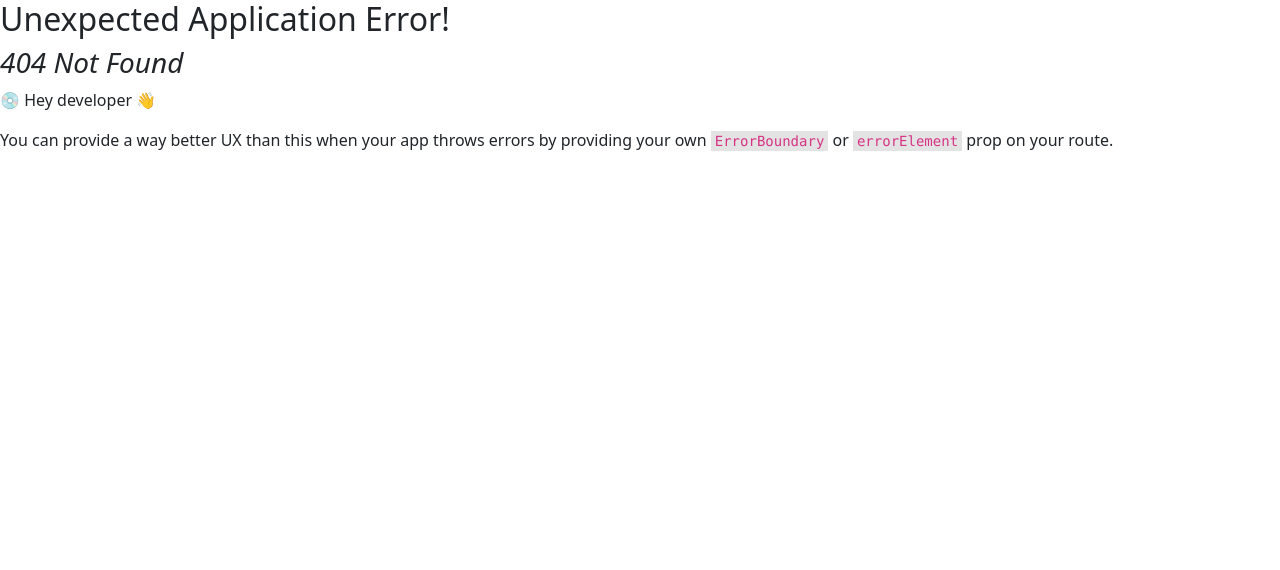
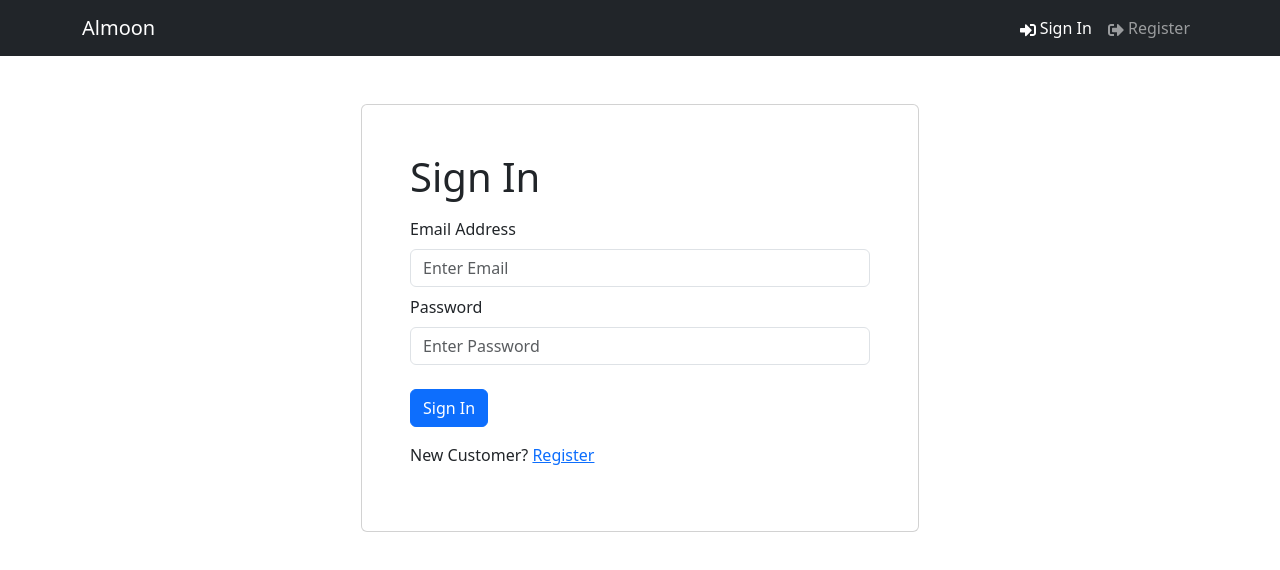
Before and after one commit to gusthescripter/Almoon, a React (Vite) app in the folder frontend/: page /login in a window 1280 px wide. Before the commit this address had no page. Shown: the top 570 px of the page. Built offline with nearby package versions, Linux system fonts and the light colour scheme.

Commit message:
added login page

```diff
--- /dev/null
+++ b/frontend/src/components/FormContainer.jsx
@@ -0,0 +1,15 @@
+import { Container, Row, Col } from 'react-bootstrap';
+
+const FormContainer = ({ children }) => {
+	return (
+		<Container>
+			<Row className='justify-content-md-center mt-5'>
+				<Col xs={ 12 } md={ 6 } className='card p-5'>
+					{ children }
+				</Col>
+			</Row>
+		</Container>
+	)
+}
+
+export default FormContainer
--- a/frontend/src/main.jsx
+++ b/frontend/src/main.jsx
@@ -10,11 +10,14 @@
 	RouterProvider,
 } from 'react-router-dom';
 import HomeScreen from './screens/HomeScreen';
+import LoginScreen from './screens/LoginScreen.jsx';
+
 
 const router = createBrowserRouter(
 	createRoutesFromElements(
 		<Route path='/' element={ <App /> }>
 			<Route index={ true } path='/' element={<HomeScreen />} />
+			<Route path='/login' element={<LoginScreen />} />
 		</Route>
 	)
 )
--- /dev/null
+++ b/frontend/src/screens/LoginScreen.jsx
@@ -0,0 +1,55 @@
+import { useState } from 'react';
+import { Link } from 'react-router-dom';
+import { Form, Button, Row, Col } from 'react-bootstrap';
+import FormContainer from '../components/FormContainer';
+
+const LoginScreen = () => {
+	const [email, setEmail] = useState('');
+	const [password, setPassword] = useState('');
+
+	const submitHandler = async (e) => {
+		e.preventDefault();
+		console.log('submit');
+	}
+
+	return (
+		<FormContainer>
+			<h1>Sign In</h1>
+			<Form onSubmit={ submitHandler }>
+
+				<Form.Group className='my-2' controlId='email'>
+					<Form.Label>Email Address</Form.Label>
+					<Form.Control
+						type='email'
+						placeholder='Enter Email'
+						value={email}
+						onChange={ (e) => setEmail(e.target.value) }
+					></Form.Control>
+				</Form.Group>
+
+				<Form.Group className='my-2' controlId='password'>
+                        		<Form.Label>Password</Form.Label>
+                        		<Form.Control
+                                		type='password'
+                                		placeholder='Enter Password'
+                                		value={password}
+                                		onChange={ (e) => setPassword(e.target.value) }
+                        		></Form.Control>
+                		</Form.Group>
+
+				<Button type='submit' variant='primary' className='mt-3'>
+					Sign In
+				</Button>
+
+				<Row className='py-3'>
+					<Col>
+						New Customer? <Link to='/register'>Register</Link>
+					</Col>
+				</Row>
+			</Form>
+		</FormContainer>
+	)
+
+
+}
+export default LoginScreen
```
